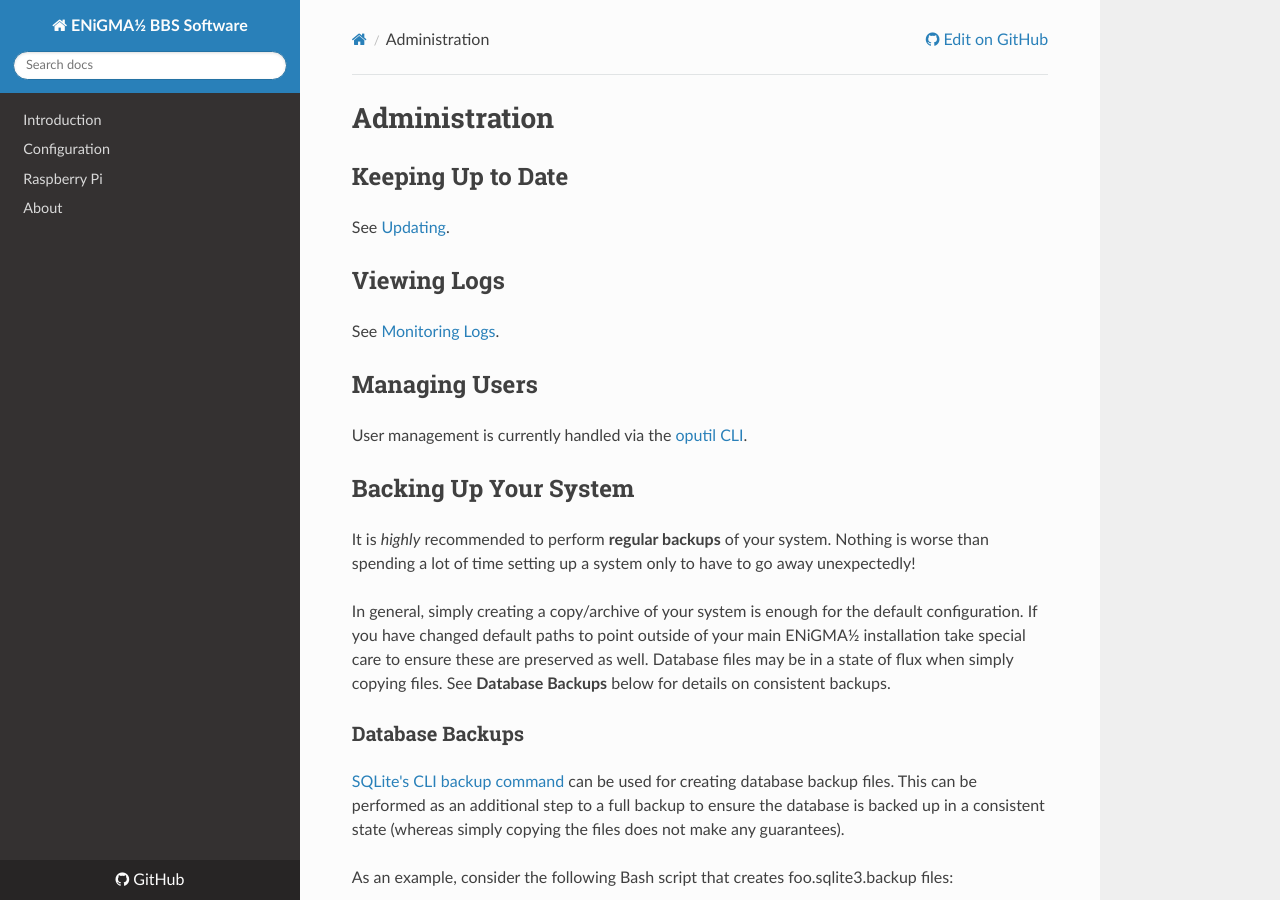
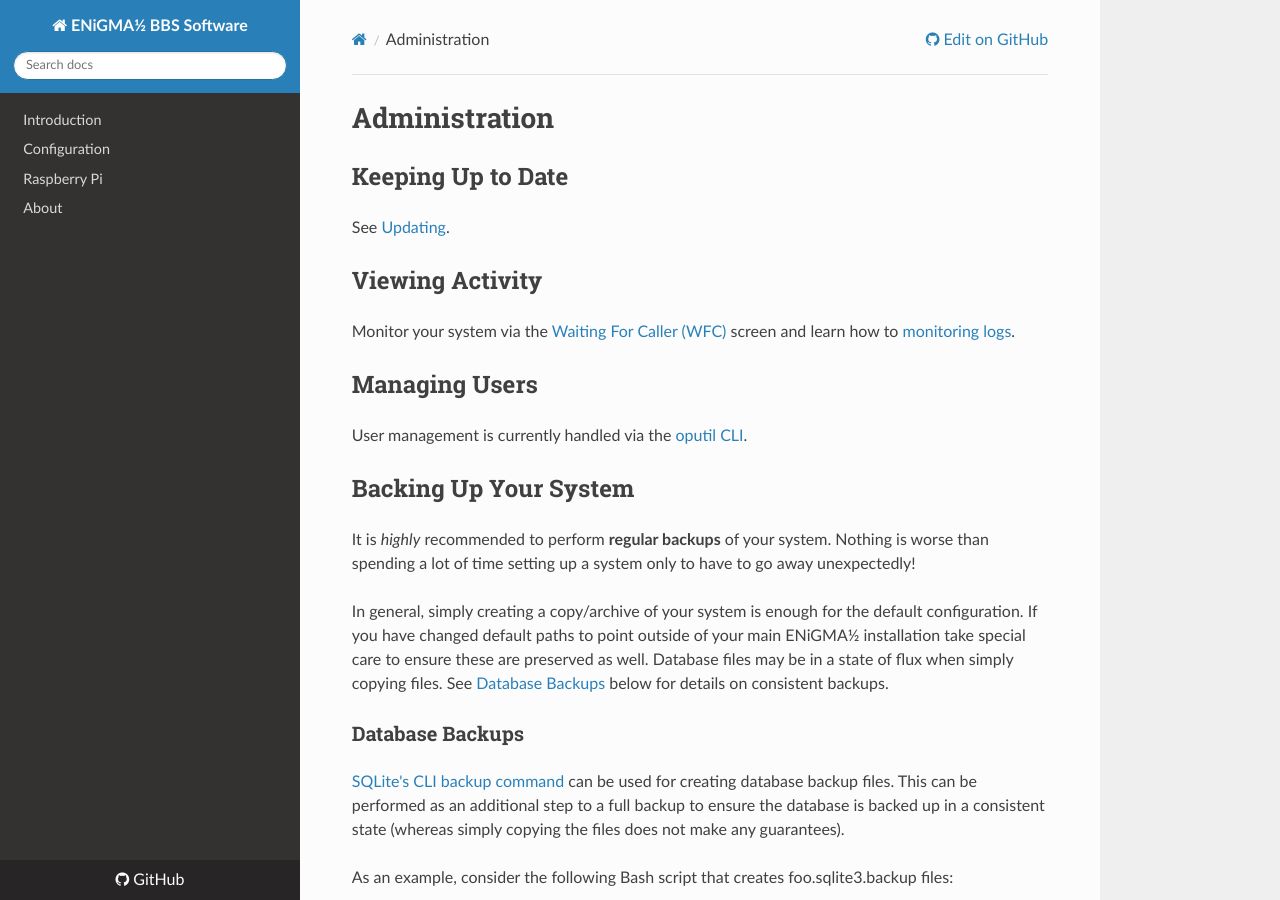
Before and after one commit to NuSkooler/enigma-bbs, an MkDocs documentation site: the page built from docs/_docs/admin/administration.md, in a window 1280 px wide and 900 px high. Built offline with MkDocs 1.6.1, drawn with Linux system fonts in a browser that asks for light colours; nearby versions of some CDN libraries; old or Windows-style settings are respelled for this version of MkDocs.

Commit message:
Some docs cleanup

```diff
--- a/docs/_docs/admin/administration.md
+++ b/docs/_docs/admin/administration.md
@@ -8,8 +8,8 @@ title: Administration
 ## Keeping Up to Date
 See [Updating](updating.md).
 
-## Viewing Logs
-See [Monitoring Logs](../troubleshooting/monitoring-logs.md).
+## Viewing Activity
+Monitor your system via the [Waiting For Caller (WFC)](../modding/wfc.md) screen and learn how to [monitoring logs](../troubleshooting/monitoring-logs.md).
 
 ## Managing Users
 User management is currently handled via the [oputil CLI](oputil.md).
@@ -17,7 +17,7 @@ User management is currently handled via the [oputil CLI](oputil.md).
 ## Backing Up Your System
 It is *highly* recommended to perform **regular backups** of your system. Nothing is worse than spending a lot of time setting up a system only to have to go away unexpectedly!
 
-In general, simply creating a copy/archive of your system is enough for the default configuration. If you have changed default paths to point outside of your main ENiGMA½ installation take special care to ensure these are preserved as well. Database files may be in a state of flux when simply copying files. See **Database Backups** below for details on consistent backups.
+In general, simply creating a copy/archive of your system is enough for the default configuration. If you have changed default paths to point outside of your main ENiGMA½ installation take special care to ensure these are preserved as well. Database files may be in a state of flux when simply copying files. See [Database Backups](#database-backups) below for details on consistent backups.
 
 ### Database Backups
 [SQLite's CLI backup command](https://sqlite.org/cli.html#special_commands_to_sqlite3_dot_commands_) can be used for creating database backup files. This can be performed as an additional step to a full backup to ensure the database is backed up in a consistent state (whereas simply copying the files does not make any guarantees).
```
Also changed, not shown: docs/_docs/modding/wfc.md (+2 -2 lines).
